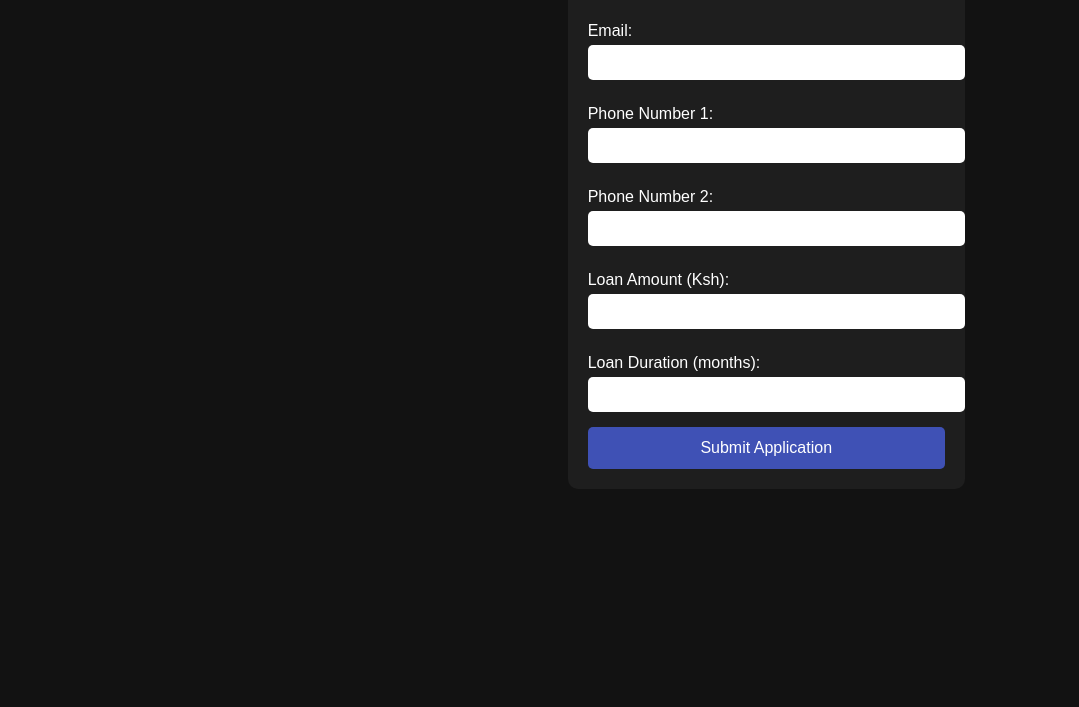
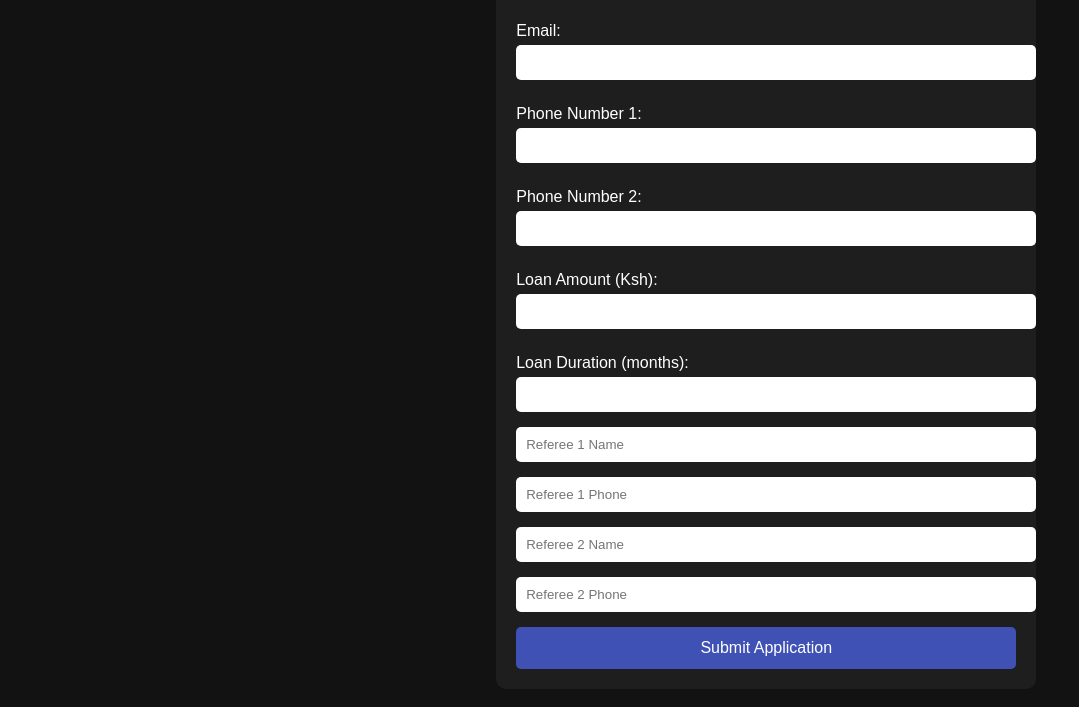
Before and after one commit to Josekratz20/Ufadhili-Loan-website, a website: page public/application/application.html in a window 1280 px wide. Shown: the part 111-818 px from the top of the page, without its empty margins (0-1079 px from the left). Drawn offline with Linux system fonts and the light colour scheme.

Commit message:
Updated server.js, added referee fields, enforced login start page, fixed loan email recipients

```diff
--- a/public/application/application.html
+++ b/public/application/application.html
@@ -69,6 +69,32 @@
       <label>Loan Duration (months):</label>
       <input type="number" name="duration" required />
 
+      <input
+        type="text"
+        name="referee1_name"
+        placeholder="Referee 1 Name"
+        required
+      />
+      <input
+        type="tel"
+        name="referee1_phone"
+        placeholder="Referee 1 Phone"
+        required
+      />
+
+      <input
+        type="text"
+        name="referee2_name"
+        placeholder="Referee 2 Name"
+        required
+      />
+      <input
+        type="tel"
+        name="referee2_phone"
+        placeholder="Referee 2 Phone"
+        required
+      />
+
       <button type="submit">Submit Application</button>
     </form>
   </body>
```
Also changed, not shown: server.js (+20 -3 lines).
